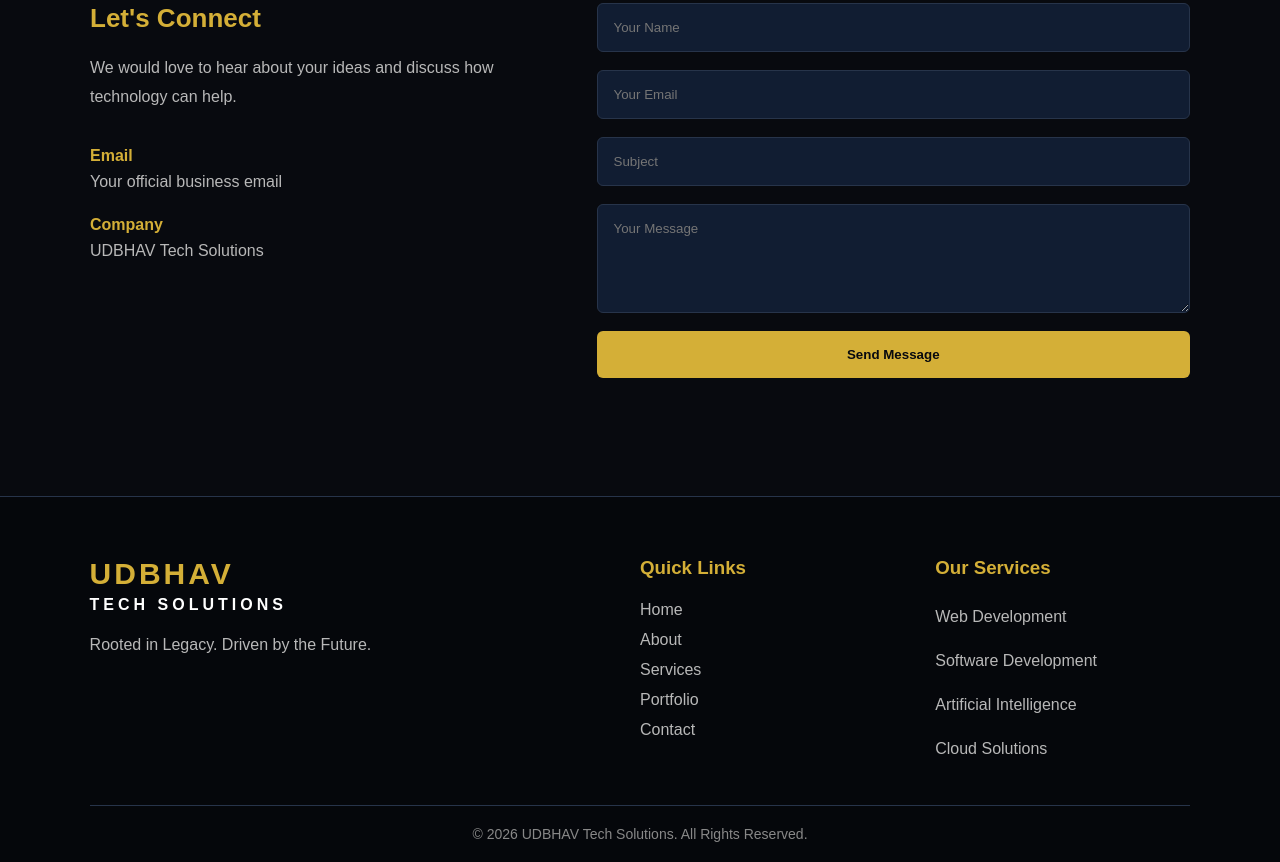
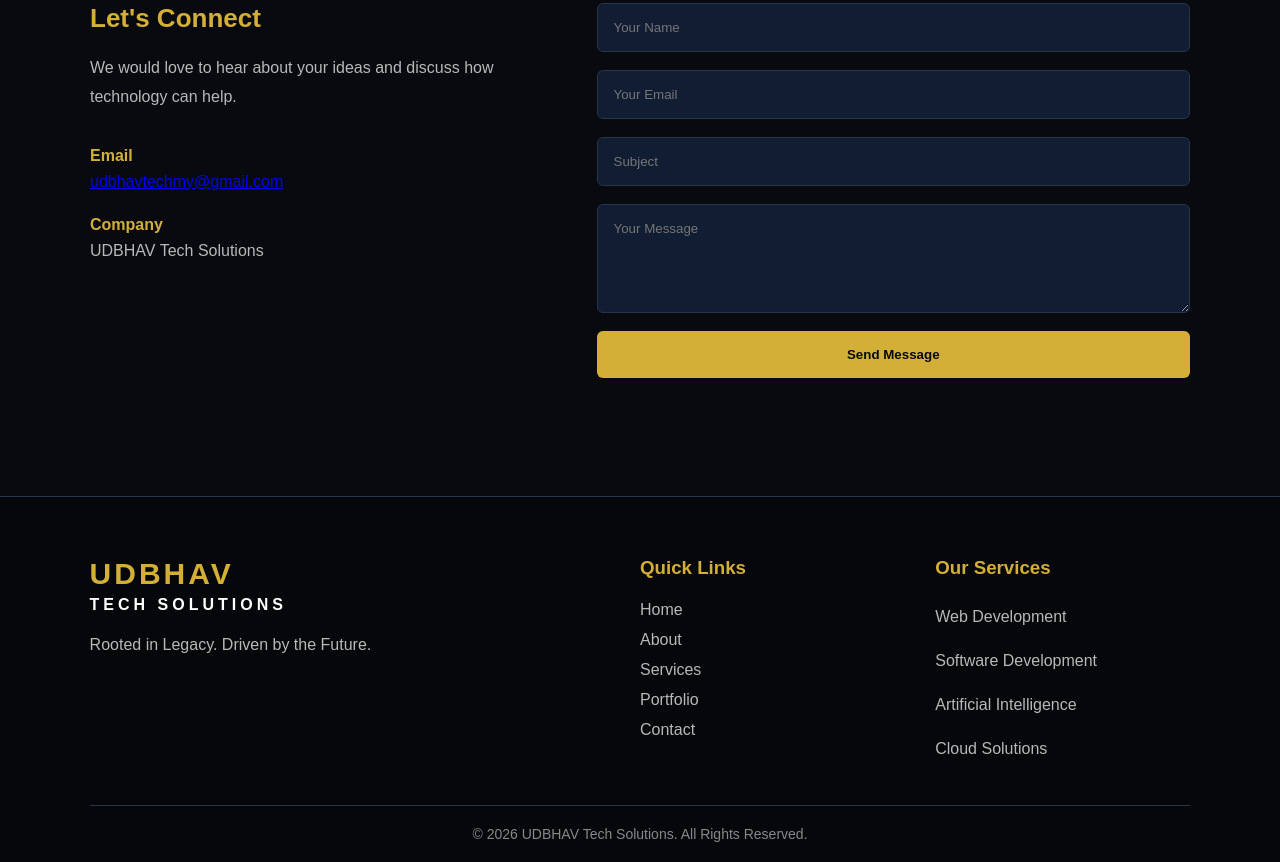
Before and after one commit to Udbhavtech/udbhav-tech-solutions, a plain HTML site: page index.html in a window 1280 px wide. Shown: the part 4335-5197 px from the top of the page. Drawn offline with Linux system fonts and the light colour scheme; a script that the page names is missing.

Commit message:
Add contact email section to index.html
Added contact email information to the index.html file.

```diff
--- a/index.html
+++ b/index.html
@@ -404,10 +404,14 @@
                     and discuss how technology can help.
                 </p>
 
-                <div class="contact-detail">
-                    <h4>Email</h4>
-                    <p>Your official business email</p>
-                </div>
+              <div class="contact-detail">
+                <h4>Email</h4>
+                  <p>
+                  <a href="mailto:udbhavtechmy@gmail.com">
+                             udbhavtechmy@gmail.com
+                          </a>
+                        </p>
+                     </div>
 
                 <div class="contact-detail">
                     <h4>Company</h4>
```
